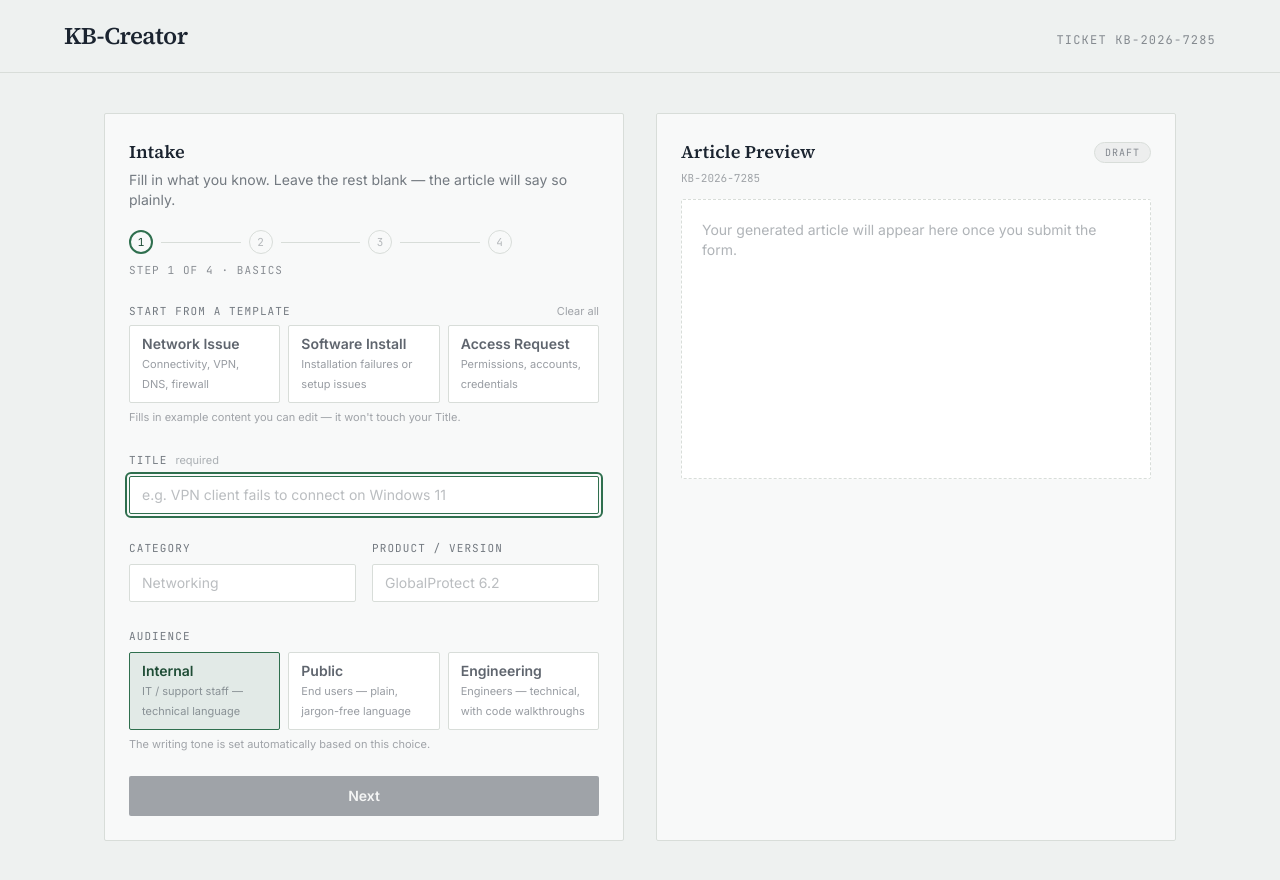
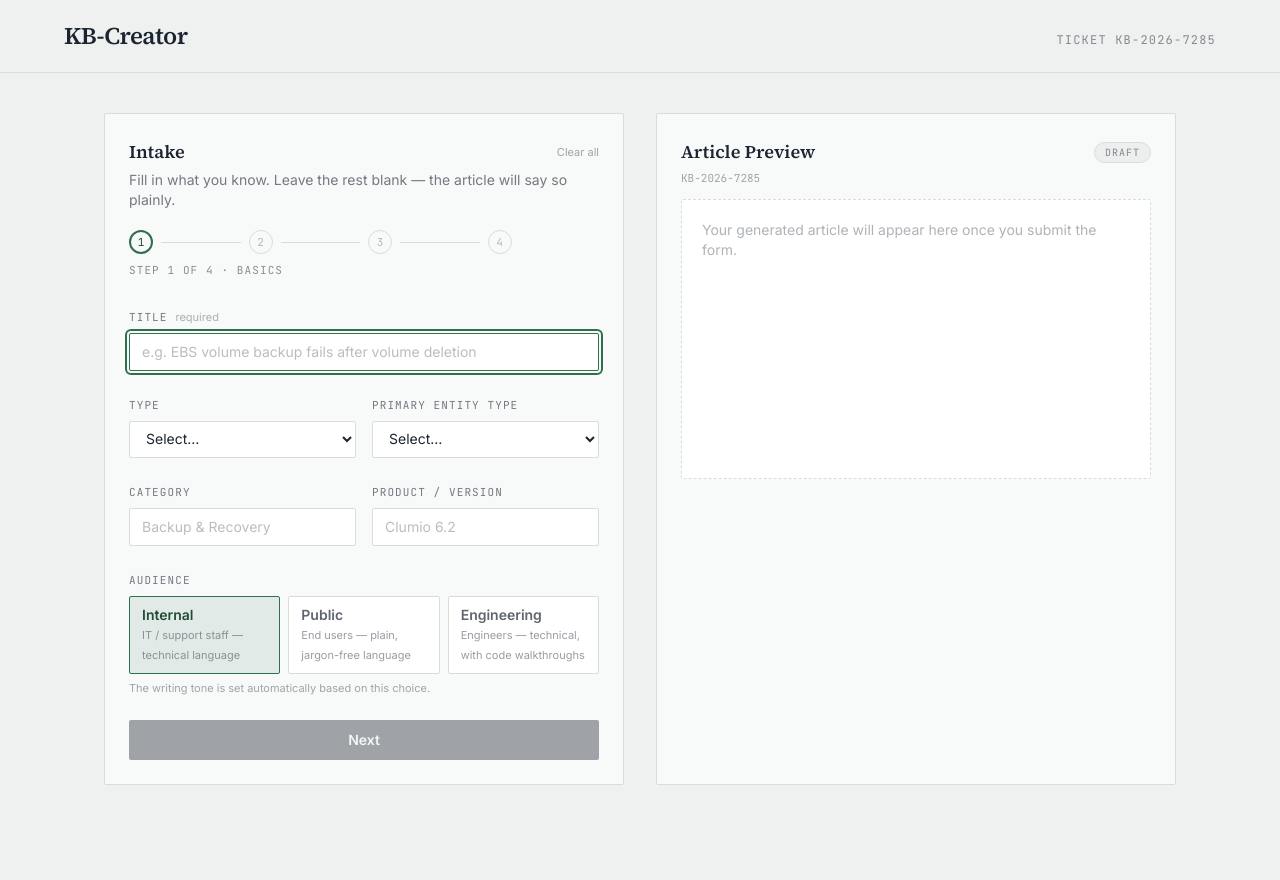
Before and after one commit to arunkumarchalla-clumio/kb-hub, a Next.js app: page / in a window 1280 px wide. After the commit the page ends 825 px from the top, so only its background shows below. Built offline with nearby package versions, Linux system fonts and the light colour scheme.

Commit message:
Remove TLDR and templates; add Type and Primary Entity Type fields

```diff
--- a/app/api/export/docx/route.ts
+++ b/app/api/export/docx/route.ts
@@ -5,14 +5,13 @@ export async function POST(req: NextRequest) {
   try {
     const body = await req.json();
     const markdown: string = body.markdown || "";
-    const tldr: string = body.tldr || "";
     const filename: string = (body.filename || "kb-article").replace(/[^a-zA-Z0-9-_]/g, "");
 
     if (!markdown.trim()) {
       return NextResponse.json({ error: "No article content to export." }, { status: 400 });
     }
 
-    const buffer = await buildKBDocx(markdown, tldr);
+    const buffer = await buildKBDocx(markdown);
 
     return new NextResponse(new Uint8Array(buffer), {
       status: 200,
--- a/app/api/generate-kb/route.ts
+++ b/app/api/generate-kb/route.ts
@@ -14,8 +14,8 @@ export async function POST(req: NextRequest) {
       );
     }
 
-    const { markdown, tldr } = await generateKBArticle(fields);
-    return NextResponse.json({ markdown, tldr });
+    const markdown = await generateKBArticle(fields);
+    return NextResponse.json({ markdown });
   } catch (err) {
     console.error("generate-kb error:", err);
     return NextResponse.json(
--- a/app/page.tsx
+++ b/app/page.tsx
@@ -7,6 +7,8 @@ import type { KBFormFields } from "@/lib/types";
 
 const EMPTY_FIELDS: KBFormFields = {
   title: "",
+  issueType: "",
+  primaryEntityType: "",
   category: "",
   productVersion: "",
   audience: "Internal",
@@ -22,6 +24,8 @@ const DRAFT_STORAGE_KEY = "kb-creator-draft-v1";
 function hasAnyContent(fields: KBFormFields): boolean {
   return Boolean(
     fields.title.trim() ||
+      fields.issueType.trim() ||
+      fields.primaryEntityType.trim() ||
       fields.category.trim() ||
       fields.productVersion.trim() ||
       fields.symptoms.trim() ||
@@ -41,7 +45,6 @@ export default function Home() {
   const [ticket, setTicket] = useState("KB-----");
   const [fields, setFields] = useState<KBFormFields>(EMPTY_FIELDS);
   const [markdown, setMarkdown] = useState("");
-  const [tldr, setTldr] = useState("");
   const [loading, setLoading] = useState(false);
   const [error, setError] = useState("");
   const [restoredDraft, setRestoredDraft] = useState(false);
@@ -99,7 +102,6 @@ export default function Home() {
         throw new Error(data.error || "Something went wrong.");
       }
       setMarkdown(data.markdown);
-      setTldr(data.tldr || "");
     } catch (err) {
       setError(err instanceof Error ? err.message : "Something went wrong.");
     } finally {
@@ -142,7 +144,6 @@ export default function Home() {
         />
         <KBPreview
           markdown={markdown}
-          tldr={tldr}
           loading={loading}
           ticket={ticket}
           onMarkdownChange={setMarkdown}
--- a/components/KBForm.tsx
+++ b/components/KBForm.tsx
@@ -2,7 +2,6 @@
 
 import { useState } from "react";
 import { analyzeKeywords, parseKeywordList, type KeywordStrength } from "@/lib/keywordCheck";
-import { ISSUE_TEMPLATES } from "@/lib/templates";
 import {
   AUDIENCE_OPTIONS,
   AUDIENCE_TONE_MAP,
@@ -19,6 +18,26 @@ interface Props {
 }
 
 const STEPS = ["Basics", "Symptoms & Cause", "Resolution", "Review"] as const;
+
+const ISSUE_TYPE_OPTIONS = [
+  "Backup Failed",
+  "Backup Missed",
+  "Restore Failed",
+  "Archive Backup Failed",
+];
+
+const ENTITY_TYPE_OPTIONS = [
+  "RDS Instance",
+  "RDS Cluster",
+  "DynamoDB",
+  "EC2 Instance",
+  "EBS Volume",
+  "CFT",
+  "MSSQL Server",
+  "DocumentDB",
+];
+
+const OTHER_VALUE = "__other__";
 
 const TONE_LABELS: Record<KBFormFields["tone"], string> = {
   technical: "Technical (IT admins)",
@@ -65,6 +84,63 @@ function Field({
 const inputClass =
   "w-full rounded-sm border border-line bg-white px-3 py-2 text-sm text-ink placeholder:text-ink/30 focus:border-forest";
 
+// A dropdown of preset options with a fallback free-text entry for anything
+// not on the list — used for Issue Type and Primary Entity Type, which have
+// common values but shouldn't block on an exhaustive list.
+function SelectOrCustom({
+  label,
+  options,
+  value,
+  onChange,
+  placeholder,
+}: {
+  label: string;
+  options: string[];
+  value: string;
+  onChange: (value: string) => void;
+  placeholder: string;
+}) {
+  const isKnownOption = value !== "" && options.includes(value);
+  const [customMode, setCustomMode] = useState(value !== "" && !isKnownOption);
+
+  return (
+    <Field label={label}>
+      <select
+        className={inputClass}
+        value={customMode ? OTHER_VALUE : value}
+        onChange={(e) => {
+          if (e.target.value === OTHER_VALUE) {
+            setCustomMode(true);
+            onChange("");
+          } else {
+            setCustomMode(false);
+            onChange(e.target.value);
+          }
+        }}
+      >
+        <option value="" disabled>
+          Select…
+        </option>
+        {options.map((opt) => (
+          <option key={opt} value={opt}>
+            {opt}
+          </option>
+        ))}
+        <option value={OTHER_VALUE}>Other (specify)</option>
+      </select>
+      {customMode && (
+        <input
+          className={`${inputClass} mt-2`}
+          value={value}
+          onChange={(e) => onChange(e.target.value)}
+          placeholder={placeholder}
+          autoFocus
+        />
+      )}
+    </Field>
+  );
+}
+
 function ReviewRow({ label, value }: { label: string; value: string }) {
   return (
     <div className="border-b border-line py-2 last:border-0">
@@ -96,19 +172,11 @@ export default function KBForm({ fields, onChange, onSubmit, loading, error }: P
     set("keywords", [...current, word].join(", "));
   }
 
-  function applyTemplate(templateId: string) {
-    const template = ISSUE_TEMPLATES.find((t) => t.id === templateId);
-    if (!template) return;
-    const merged: KBFormFields = { ...fields, ...template.values };
-    if (template.values.audience) {
-      merged.tone = AUDIENCE_TONE_MAP[template.values.audience];
-    }
-    onChange(merged);
-  }
-
   function hasContent(f: KBFormFields): boolean {
     return Boolean(
       f.title.trim() ||
+        f.issueType.trim() ||
+        f.primaryEntityType.trim() ||
         f.category.trim() ||
         f.productVersion.trim() ||
         f.symptoms.trim() ||
@@ -124,6 +192,8 @@ export default function KBForm({ fields, onChange, onSubmit, loading, error }: P
     }
     onChange({
       title: "",
+      issueType: "",
+      primaryEntityType: "",
       category: "",
       productVersion: "",
       audience: "Internal",
@@ -151,7 +221,16 @@ export default function KBForm({ fields, onChange, onSubmit, loading, error }: P
 
   return (
     <section className="rounded-sm border border-line bg-white/60 p-6">
-      <h2 className="font-display text-lg font-700">Intake</h2>
+      <div className="flex items-center justify-between">
+        <h2 className="font-display text-lg font-700">Intake</h2>
+        <button
+          type="button"
+          onClick={clearForm}
+          className="text-[11px] text-ink/40 underline-offset-2 hover:text-ink/70 hover:underline"
+        >
+          Clear all
+        </button>
+      </div>
       <p className="mt-1 text-sm text-ink/60">
         Fill in what you know. Leave the rest blank — the article will say so plainly.
       </p>
@@ -199,55 +278,40 @@ export default function KBForm({ fields, onChange, onSubmit, loading, error }: P
       >
         {step === 0 && (
           <>
-            <div>
-              <div className="flex items-center justify-between">
-                <span className="font-mono text-[11px] uppercase tracking-widest text-ink/60">
-                  Start from a template
-                </span>
-                <button
-                  type="button"
-                  onClick={clearForm}
-                  className="text-[11px] text-ink/40 underline-offset-2 hover:text-ink/70 hover:underline"
-                >
-                  Clear all
-                </button>
-              </div>
-              <div className="mt-1.5 grid grid-cols-3 gap-2">
-                {ISSUE_TEMPLATES.map((template) => (
-                  <button
-                    key={template.id}
-                    type="button"
-                    onClick={() => applyTemplate(template.id)}
-                    className="rounded-sm border border-line bg-white px-3 py-2 text-left text-sm text-ink/70 transition hover:border-forest hover:bg-forest/5 hover:text-forest-dark"
-                  >
-                    <span className="block font-semibold">{template.label}</span>
-                    <span className="block text-[11px] text-ink/45">
-                      {template.description}
-                    </span>
-                  </button>
-                ))}
-              </div>
-              <p className="mt-1.5 text-[11px] text-ink/40">
-                Fills in example content you can edit — it won&apos;t touch your Title.
-              </p>
-            </div>
-
             <Field label="Title" hint="required">
               <input
                 autoFocus
                 className={inputClass}
                 value={fields.title}
                 onChange={(e) => set("title", e.target.value)}
-                placeholder="e.g. VPN client fails to connect on Windows 11"
+                placeholder="e.g. EBS volume backup fails after volume deletion"
               />
             </Field>
+
+            <div className="grid grid-cols-2 gap-4">
+              <SelectOrCustom
+                label="Type"
+                options={ISSUE_TYPE_OPTIONS}
+                value={fields.issueType}
+                onChange={(v) => set("issueType", v)}
+                placeholder="e.g. Backup Skipped"
+              />
+              <SelectOrCustom
+                label="Primary Entity Type"
+                options={ENTITY_TYPE_OPTIONS}
+                value={fields.primaryEntityType}
+                onChange={(v) => set("primaryEntityType", v)}
+                placeholder="e.g. S3 Bucket"
+              />
+            </div>
+
             <div className="grid grid-cols-2 gap-4">
               <Field label="Category">
                 <input
                   className={inputClass}
                   value={fields.category}
                   onChange={(e) => set("category", e.target.value)}
-                  placeholder="Networking"
+                  placeholder="Backup & Recovery"
                 />
               </Field>
               <Field label="Product / Version">
@@ -255,7 +319,7 @@ export default function KBForm({ fields, onChange, onSubmit, loading, error }: P
                   className={inputClass}
                   value={fields.productVersion}
                   onChange={(e) => set("productVersion", e.target.value)}
-                  placeholder="GlobalProtect 6.2"
+                  placeholder="Clumio 6.2"
                 />
               </Field>
             </div>
@@ -382,6 +446,8 @@ export default function KBForm({ fields, onChange, onSubmit, loading, error }: P
 
             <div className="rounded-sm border border-line bg-white p-4">
               <ReviewRow label="Title" value={fields.title} />
+              <ReviewRow label="Type" value={fields.issueType} />
+              <ReviewRow label="Primary Entity Type" value={fields.primaryEntityType} />
               <ReviewRow label="Category" value={fields.category} />
               <ReviewRow label="Product / Version" value={fields.productVersion} />
               <ReviewRow label="Audience" value={fields.audience} />
--- a/components/KBPreview.tsx
+++ b/components/KBPreview.tsx
@@ -5,7 +5,6 @@ import ReactMarkdown from "react-markdown";
 
 interface Props {
   markdown: string;
-  tldr: string;
   loading: boolean;
   ticket: string;
   onMarkdownChange: (markdown: string) => void;
@@ -13,7 +12,6 @@ interface Props {
 
 export default function KBPreview({
   markdown,
-  tldr,
   loading,
   ticket,
   onMarkdownChange,
@@ -35,17 +33,8 @@ export default function KBPreview({
     ? "bg-forest/10 text-forest-dark border-forest/40"
     : "bg-ink/5 text-ink/50 border-line";
 
-  // Include the TL;DR as a quoted line above the article in exported/copied
-  // content too, so it isn't lost outside the portal's UI.
-  function exportableContent() {
-    if (tldr) {
-      return `> **TL;DR:** ${tldr}\n\n${markdown}`;
-    }
-    return markdown;
-  }
-
   function download() {
-    const blob = new Blob([exportableContent()], { type: "text/markdown" });
+    const blob = new Blob([markdown], { type: "text/markdown" });
     const url = URL.createObjectURL(blob);
     const a = document.createElement("a");
     a.href = url;
@@ -56,7 +45,7 @@ export default function KBPreview({
 
   function copy() {
     navigator.clipboard
-      .writeText(exportableContent())
+      .writeText(markdown)
       .then(() => {
         setCopied(true);
         setTimeout(() => setCopied(false), 2000);
@@ -72,7 +61,7 @@ export default function KBPreview({
       const res = await fetch("/api/export/docx", {
         method: "POST",
         headers: { "Content-Type": "application/json" },
-        body: JSON.stringify({ markdown, tldr, filename: ticket }),
+        body: JSON.stringify({ markdown, filename: ticket }),
       });
       if (!res.ok) throw new Error("Export failed");
       const blob = await res.blob();
@@ -101,9 +90,6 @@ export default function KBPreview({
     }
 
     const bodyHtml = document.getElementById("kb-article-content")?.innerHTML || "";
-    const tldrHtml = tldr
-      ? `<div class="tldr"><strong>TL;DR:</strong> ${tldr}</div>`
-      : "";
 
     printWindow.document.write(`
       <html>
@@ -113,7 +99,6 @@ export default function KBPreview({
             body { font-family: Georgia, 'Times New Roman', serif; color: #1B2430; max-width: 720px; margin: 48px auto; line-height: 1.6; padding: 0 24px; }
             h1 { font-size: 26px; margin-bottom: 4px; }
             h2 { font-size: 13px; text-transform: uppercase; letter-spacing: 0.08em; color: #2F6F4E; margin-top: 28px; border-bottom: 1px solid #D8DDD9; padding-bottom: 4px; }
-            .tldr { background: #F0DCC0; border: 1px solid #C98A3B; border-radius: 3px; padding: 10px 14px; margin-bottom: 20px; font-family: system-ui, sans-serif; font-size: 14px; }
             code { font-family: 'SFMono-Regular', Consolas, monospace; background: #f2f2f0; padding: 1px 4px; border-radius: 2px; font-size: 13px; }
             pre code { display: block; padding: 10px; overflow-x: auto; }
             ol, ul { padding-left: 22px; }
@@ -121,7 +106,6 @@ export default function KBPreview({
           </style>
         </head>
         <body>
-          ${tldrHtml}
           ${bodyHtml}
         </body>
       </html>
@@ -145,15 +129,6 @@ export default function KBPreview({
       </div>
 
       <div className="mt-1 font-mono text-[11px] text-ink/40">{ticket}</div>
-
-      {tldr && (
-        <div className="mt-4 flex items-start gap-2 rounded-sm border border-amber/40 bg-amber-light/50 px-3 py-2">
-          <span className="mt-0.5 shrink-0 font-mono text-[10px] font-bold uppercase tracking-widest text-amber-900">
-            TL;DR
-          </span>
-          <p className="text-sm text-ink/85">{tldr}</p>
-        </div>
-      )}
 
       {markdown && (
         <div className="mt-4 flex gap-1 rounded-sm border border-line bg-white/70 p-1 text-sm">
--- a/lib/anthropic.ts
+++ b/lib/anthropic.ts
@@ -6,19 +6,11 @@ const client = new Anthropic({
   apiKey: process.env.ANTHROPIC_API_KEY,
 });
 
-const TLDR_DELIMITER = "===ARTICLE===";
-
-const BASE_STRUCTURE = `Output format (follow exactly, no other preamble or closing remarks):
-
-Line 1: a single line starting with "TLDR:" followed by one plain sentence, 15 words or fewer, stating the issue and the fix in the fewest words possible. This is a scanning aid shown separately from the article, not part of the article body.
-
-Line 2: exactly this delimiter on its own line: ${TLDR_DELIMITER}
-
-After the delimiter, the full Markdown article in exactly this structure and order:
+const BASE_STRUCTURE = `Always output ONLY Markdown, in exactly this structure and order, with no preamble or closing remarks:
 
 # {Title}
 
-**Summary:** 1-3 sentence summary of the issue and the fix. (Write this normally — it's fuller than the TLDR line, not a duplicate of it.)
+**Summary:** 1-3 sentence summary of the issue and the fix.
 
 ## Symptoms
 - Bullet list of observable symptoms.
@@ -30,7 +22,7 @@ Short paragraph explaining the root cause.
 1. Numbered, imperative-voice steps.
 
 ## Applies To
-- Product/Version and Audience as bullet points.
+- Product/Version, Audience, Issue Type, and Primary Entity Type, as bullet points.
 
 ## FAQ
 2-3 likely follow-up questions a reader would have after reading this article, each as "**Q: ...**" followed by a concise answer on the next line. Only ask questions you can actually answer from the given fields (e.g. "What if the steps don't fix it?", "Does this affect other versions?", "Is a restart required?") — do not invent questions whose answers would require information not provided.
@@ -58,17 +50,14 @@ ${TONE_INSTRUCTIONS[tone]}
 ${BASE_STRUCTURE}`;
 }
 
-export interface GeneratedArticle {
-  markdown: string;
-  tldr: string;
-}
-
-export async function generateKBArticle(fields: KBFormFields): Promise<GeneratedArticle> {
+export async function generateKBArticle(fields: KBFormFields): Promise<string> {
   const tone: ArticleTone = TONE_INSTRUCTIONS[fields.tone] ? fields.tone : "technical";
 
   const userPrompt = `Generate a KB article from these fields:
 
 Title: ${fields.title || "(not provided)"}
+Issue Type: ${fields.issueType || "(not provided)"}
+Primary Entity Type: ${fields.primaryEntityType || "(not provided)"}
 Category: ${fields.category || "(not provided)"}
 Product/Version: ${fields.productVersion || "(not provided)"}
 Audience: ${fields.audience || "(not provided)"}
@@ -89,18 +78,5 @@ Keywords: ${fields.keywords || "(not provided)"}`;
     throw new Error("No text content returned from Claude");
   }
 
-  return parseGeneratedArticle(textBlock.text);
+  return textBlock.text.trim();
 }
-
-// Exported for testing. Falls back gracefully to an empty TLDR if the model
-// didn't follow the delimiter format for any reason, rather than failing.
-export function parseGeneratedArticle(raw: string): GeneratedArticle {
-  const idx = raw.indexOf(TLDR_DELIMITER);
-  if (idx === -1) {
-    return { markdown: raw.trim(), tldr: "" };
-  }
-  const head = raw.slice(0, idx).trim();
-  const markdown = raw.slice(idx + TLDR_DELIMITER.length).trim();
-  const tldr = head.replace(/^TLDR:\s*/i, "").trim();
-  return { markdown, tldr };
-}
--- a/lib/docxExport.ts
+++ b/lib/docxExport.ts
@@ -95,22 +95,8 @@ export function markdownToDocxParagraphs(markdown: string): Paragraph[] {
   return paragraphs;
 }
 
-export async function buildKBDocx(markdown: string, tldr: string): Promise<Buffer> {
-  const bodyParagraphs: Paragraph[] = [];
-
-  if (tldr) {
-    bodyParagraphs.push(
-      new Paragraph({
-        children: [
-          new TextRun({ text: "TL;DR: ", bold: true }),
-          new TextRun({ text: tldr, italics: true }),
-        ],
-      }),
-      new Paragraph({ text: "" })
-    );
-  }
-
-  bodyParagraphs.push(...markdownToDocxParagraphs(markdown));
+export async function buildKBDocx(markdown: string): Promise<Buffer> {
+  const bodyParagraphs: Paragraph[] = markdownToDocxParagraphs(markdown);
 
   const doc = new Document({
     numbering: {
--- a/lib/templates.ts
+++ /dev/null
@@ -1,56 +0,0 @@
-import type { Audience, KBFormFields } from "./types";
-
-export interface IssueTemplate {
-  id: string;
-  label: string;
-  description: string;
-  // Partial — only the fields this template has an opinion about.
-  // Title is intentionally left out: it's specific to each article.
-  values: Partial<Omit<KBFormFields, "title">> & { audience?: Audience };
-}
-
-export const ISSUE_TEMPLATES: IssueTemplate[] = [
-  {
-    id: "network",
-    label: "Network Issue",
-    description: "Connectivity, VPN, DNS, firewall",
-    values: {
-      category: "Networking",
-      audience: "Internal",
-      symptoms:
-        "User cannot connect to [resource]. Error message: \"[exact error text]\". Started after [recent change, e.g. firewall or router update].",
-      cause: "A network or firewall change blocked a required port or protocol.",
-      resolutionSteps:
-        "1. Confirm the exact error message and when it started.\n2. Check firewall rules for the required port/protocol.\n3. Add or restore the necessary rule.\n4. Restart the affected network service.\n5. Have the user retest the connection.",
-      keywords: "network, connectivity, firewall",
-    },
-  },
-  {
-    id: "software-install",
-    label: "Software Install",
-    description: "Installation failures or setup issues",
-    values: {
-      category: "Software Installation",
-      audience: "Internal",
-      symptoms: "Installation of [software name] fails with [error code/message] at [step].",
-      cause: "Insufficient permissions, a missing prerequisite, or a corrupted installer.",
-      resolutionSteps:
-        "1. Confirm the user has local admin rights.\n2. Verify prerequisites (e.g. .NET, Visual C++ redistributables) are installed.\n3. Re-download the installer from the official source.\n4. Run the installer as administrator.\n5. Retry the installation and confirm success.",
-      keywords: "installation, software, setup",
-    },
-  },
-  {
-    id: "access-request",
-    label: "Access Request",
-    description: "Permissions, accounts, credentials",
-    values: {
-      category: "Access & Permissions",
-      audience: "Internal",
-      symptoms: "User cannot access [system/application] and receives \"Access Denied\" or similar.",
-      cause: "The user's account is missing the required group membership or license.",
-      resolutionSteps:
-        "1. Confirm the user's account and the system they need access to.\n2. Verify manager/owner approval for access, if required.\n3. Add the user to the appropriate security group or assign the license.\n4. Confirm access with the user.\n5. Document the approval reference.",
-      keywords: "access, permissions, account",
-    },
-  },
-];
--- a/lib/types.ts
+++ b/lib/types.ts
@@ -17,6 +17,8 @@ export const AUDIENCE_TONE_MAP: Record<Audience, ArticleTone> = {
 
 export interface KBFormFields {
   title: string;
+  issueType: string;
+  primaryEntityType: string;
   category: string;
   productVersion: string;
   audience: Audience;
@@ -33,7 +35,6 @@ export interface GenerateKBRequest {
 
 export interface GenerateKBResponse {
   markdown: string;
-  tldr: string;
 }
 
 export interface GenerateKBError {
```
Also changed, not shown: 1 other file (tests, documents, lock files or other folders).
